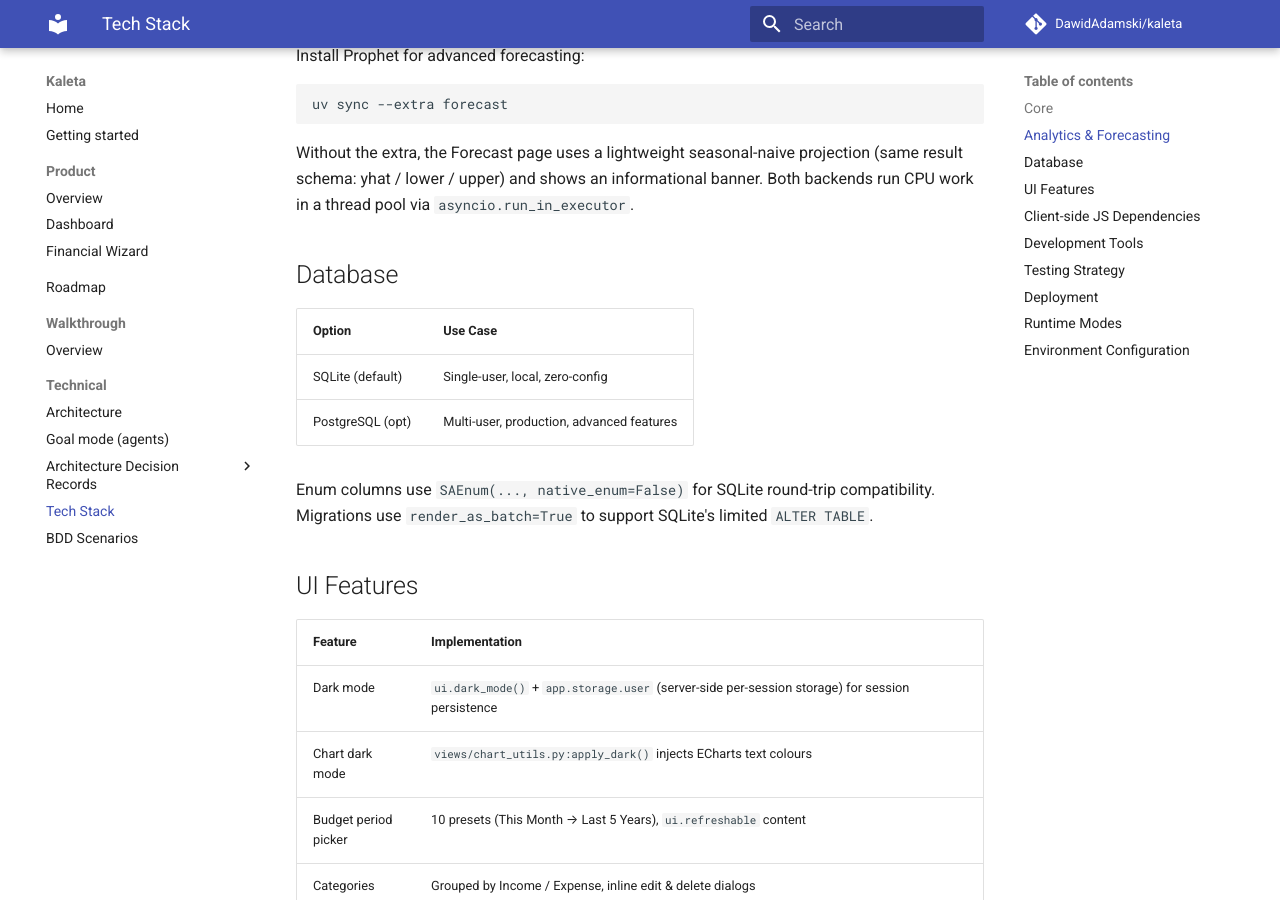
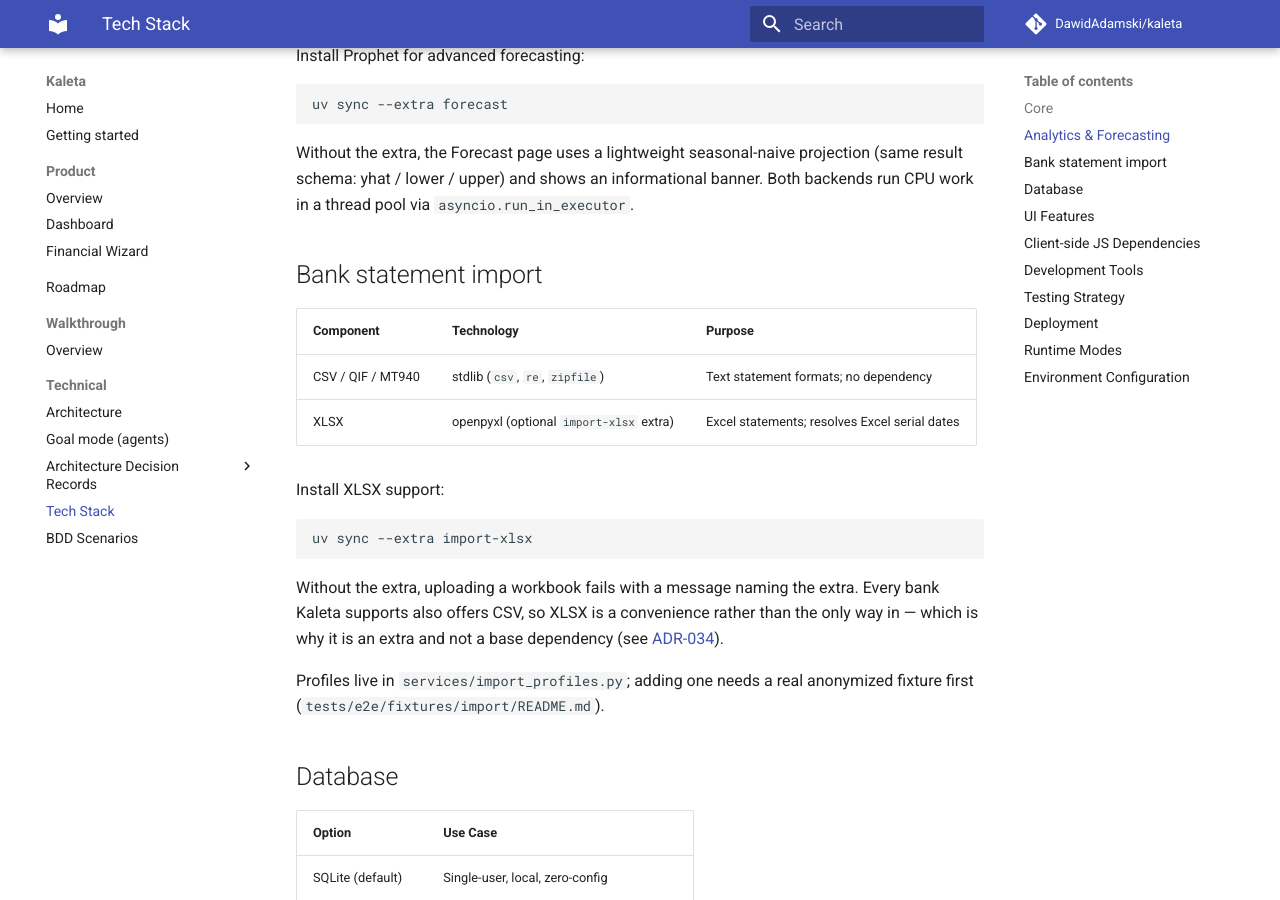
Before and after one commit to DawidAdamski/kaleta, an MkDocs documentation site: the page built from docs/tech-stack.md, in a window 1280 px wide and 900 px high, scrolled down 960 px. Built offline with MkDocs 1.6.1 and Material for MkDocs 9.7.7, drawn with Linux system fonts in a browser that asks for light colours; comment, search, counter and statistics services are not loaded.

Commit message:
fix(import): address review findings on the XLSX parser
- **Fixture cleanliness.** A workbook is an archive, and PII hides in
  parts no sheet reader opens. `docProps/core.xml` and `app.xml` turn out
  to name Wise, not a person, and there is no `calcChain` or printer
  settings — now pinned by tests that scan every part for the known
  identifiers and assert the exact part list.
- **One workbook load per import.** `_parse_wise_xlsx` read the rows and
  the banner separately, decompressing the ZIP and parsing its XML twice.
  Split into `read_records` / `parse_records` / `metadata_from_records`
  so the caller reads once; asserted by a call-count test.
- **docs/tech-stack.md** gains a Bank statement import section with the
  `uv sync --extra import-xlsx` command the new error message tells users
  to run.
- **ADR-034** records the dependency and, more usefully, the rejected
  no-dependency alternative and why the extra's cost (XLSX import off in
  a default install) was accepted.

Co-Authored-By: Claude Opus 5 (1M context) <noreply@anthropic.com>

````diff
--- a/docs/tech-stack.md
+++ b/docs/tech-stack.md
@@ -30,6 +30,27 @@ uv sync --extra forecast
 Without the extra, the Forecast page uses a lightweight seasonal-naive projection
 (same result schema: yhat / lower / upper) and shows an informational banner.
 Both backends run CPU work in a thread pool via `asyncio.run_in_executor`.
+
+## Bank statement import
+
+| Component | Technology | Purpose |
+|-----------|------------|---------|
+| CSV / QIF / MT940 | stdlib (`csv`, `re`, `zipfile`) | Text statement formats; no dependency |
+| XLSX | openpyxl (optional `import-xlsx` extra) | Excel statements; resolves Excel serial dates |
+
+Install XLSX support:
+
+```bash
+uv sync --extra import-xlsx
+```
+
+Without the extra, uploading a workbook fails with a message naming the extra.
+Every bank Kaleta supports also offers CSV, so XLSX is a convenience rather
+than the only way in — which is why it is an extra and not a base dependency
+(see [ADR-034](adr/034-openpyxl-as-an-optional-extra-for-xlsx-import.md)).
+
+Profiles live in `services/import_profiles.py`; adding one needs a real
+anonymized fixture first (`tests/e2e/fixtures/import/README.md`).
 
 ## Database
 
````
Also changed, not shown: docs/adr/034-openpyxl-as-an-optional-extra-for-xlsx-import.md (added, +30 -0 lines), docs/architecture.md (+1 -0 lines), 2 other files.
